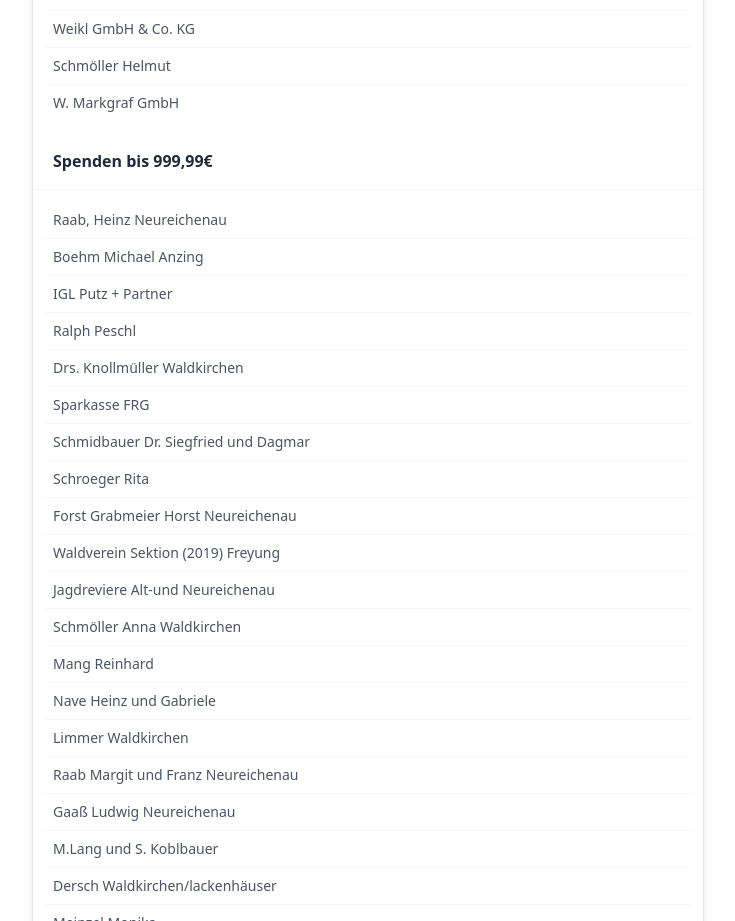
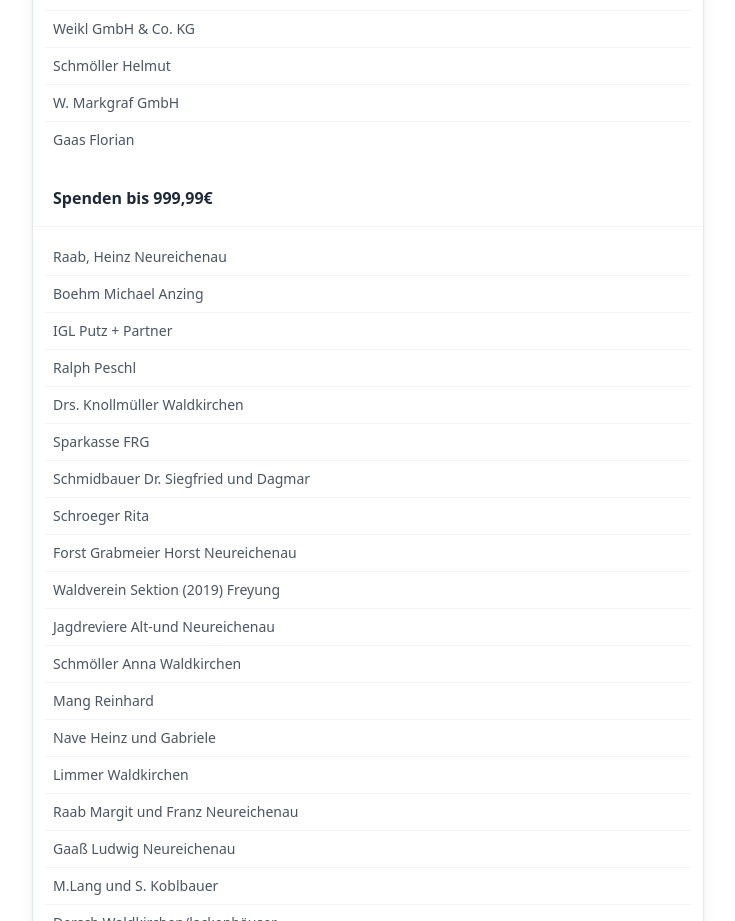
Before and after one commit to giggei/dreisessel, a SvelteKit app: page /spenden in a window 1280 px wide. Shown: the part 5420-6341 px from the top of the page, without its empty margins (272-1007 px from the left). Built offline with nearby package versions, Linux system fonts and the light colour scheme.

Commit message:
Update Spender

```diff
--- a/src/routes/spenden/+page.svelte
+++ b/src/routes/spenden/+page.svelte
@@ -677,6 +677,11 @@
 												<div class="text-left">W. Markgraf GmbH</div>
 											</td>
 										</tr>
+										<tr>
+											<td class="p-2 whitespace-nowrap">
+												<div class="text-left">Gaas Florian</div>
+											</td>
+										</tr>
 									</tbody>
 								</table>
 							</div>
@@ -1631,6 +1636,11 @@
 												><div class="text-left">Kirschner Maria</div>
 											</td>
 										</tr>
+										<tr>
+											<td class="p-2 whitespace-nowrap"
+												><div class="text-left">Dickenberger Thomas</div>
+											</td>
+										</tr>
 									</tbody>
 								</table>
 							</div>
```
